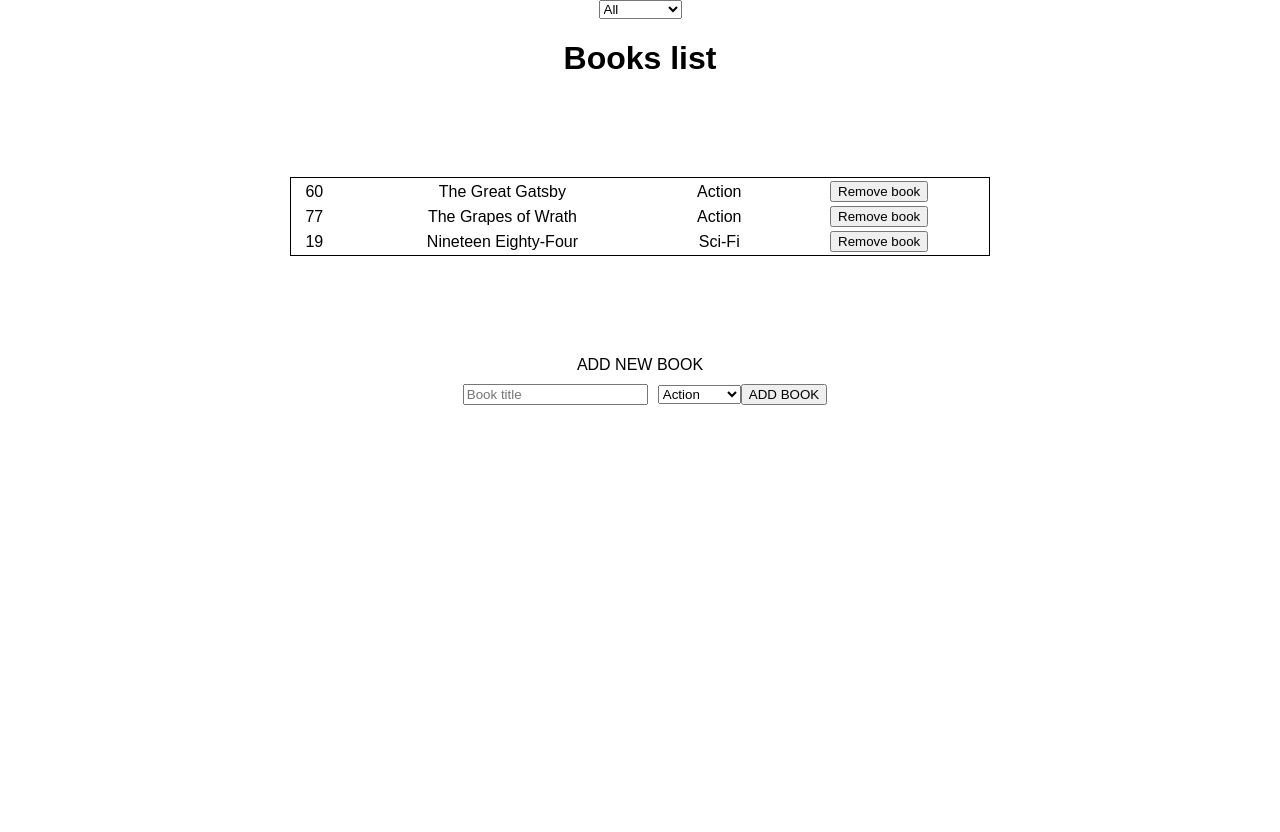
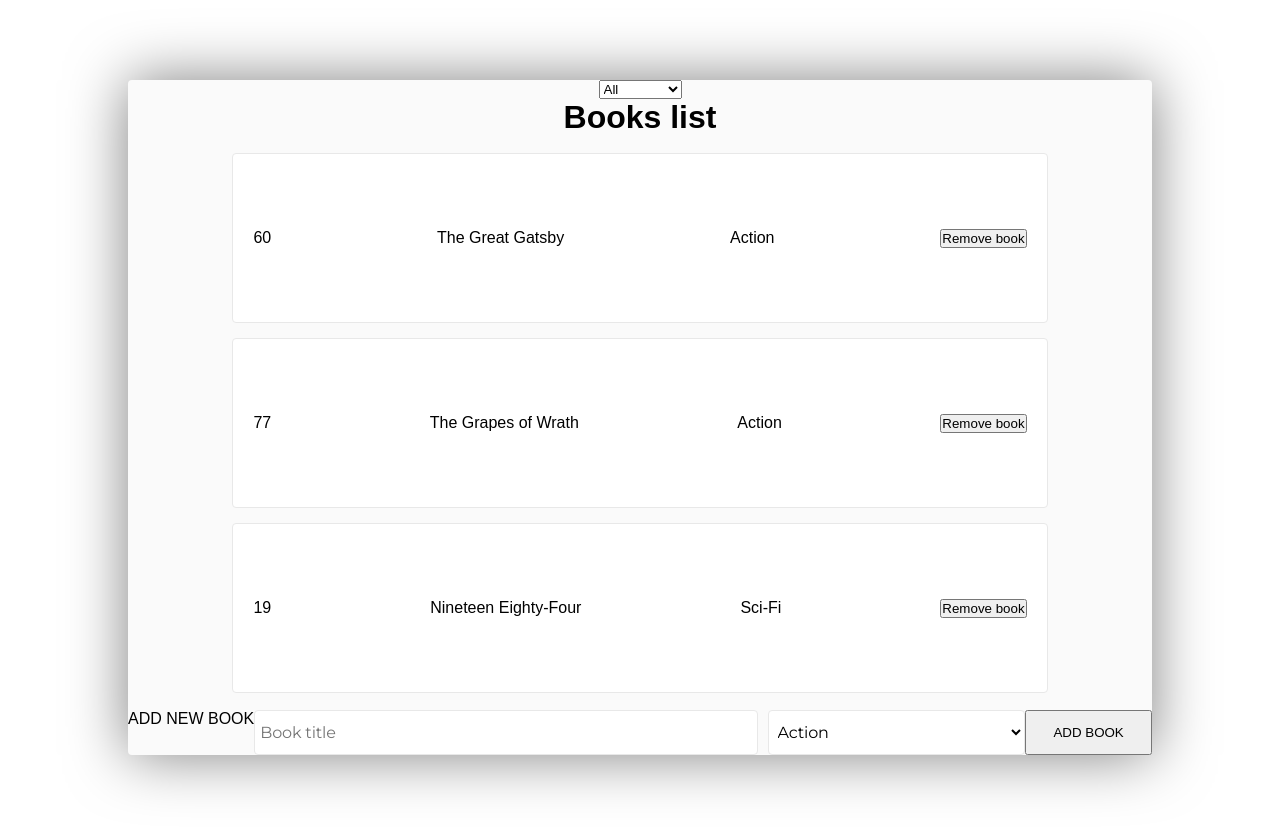
Before and after one commit to kvnlay/magic-bookstore, a React (Create React App) app: page / in a window 1280 px wide. Shown: the top 832 px of the page. Before the commit the page ends 800 px from the top, so only its background shows below. Built offline with nearby package versions, Linux system fonts and the light colour scheme.

Commit message:
Add styles

```diff
--- a/src/components/App.css
+++ b/src/components/App.css
@@ -1,21 +1,264 @@
+@import url('https://fonts.googleapis.com/css?family=Montserrat|Roboto+Slab&display=swap');
+
+* {
+  margin: 0;
+  padding: 0;
+  box-sizing: border-box;
+}
+
 body {
   font-family: Arial, Helvetica, sans-serif;
 }
 
 .App {
+  width: 80%;
+  margin: 10vh auto;
   text-align: center;
+  box-shadow: 0 0 60px 0 rgba(0, 0, 0, 0.5);
+  border-radius: 4px;
+  background-color: #fafafa;
+}
+
+.container {
+  width: 100%;
+  height: 100%;
 }
 
 .book-table {
-  margin: 100px auto;
-  border: 1px solid black;
-  width: 700px;
+  width: 80%;
+  height: 100%;
+  margin: 0 auto;
 }
 
 .book {
-  margin: 1px solid black;
+  width: 100%;
+  height: 170px;
+  border-radius: 4px;
+  margin: 15px auto;
+  padding: 15px 20px;
+  border: solid 1px #e8e8e8;
+  background-color: #ffffff;
+  display: flex;
+  justify-content: space-between;
+  align-items: center;
 }
 
-input {
+/* =================== Panel styles ==================*/
+
+.panel {
+  width: 100%;
+  height: 95px;
+  background-color: #ffffff;
+  display: flex;
+  justify-content: space-between;
+  padding: 50px 100px;
+}
+
+.logo {
+  height: 37px;
+  font-family: 'Montserrat', sans-serif;
+  font-size: 30px;
+  font-weight: bold;
+  font-style: normal;
+  font-stretch: normal;
+  line-height: normal;
+  letter-spacing: normal;
+  color: #0290ff;
+}
+
+.menu {
+  display: flex;
+  justify-content: space-between;
+  align-items: center;
+  flex: 1;
+}
+
+.panel-icon {
+  display: flex;
+  justify-content: flex-end;
+  align-items: center;
+  flex: 1;
+}
+
+.profile-icon {
+  font-size: 45px;
+  color: #0290ff;
+  border-radius: 50%;
+  border: 1px solid #e8e8e8;
+  padding: 9px;
+}
+
+.panel-book {
+  height: 16px;
+  font-family: 'Montserrat', sans-serif;
+  font-size: 13px;
+  font-weight: normal;
+  font-style: normal;
+  font-stretch: normal;
+  line-height: normal;
+  letter-spacing: 1.9px;
+  color: #121212;
+}
+
+.panel-cat {
+  height: 16px;
+  opacity: 0.5;
+  font-family: 'Montserrat', sans-serif;
+  font-size: 13px;
+  font-weight: normal;
+  font-style: normal;
+  font-stretch: normal;
+  line-height: normal;
+  letter-spacing: 1.9px;
+  color: #121212;
+}
+
+.update-button {
+  font-size: 13px;
+  letter-spacing: .5px;
+  text-align: center;
+  color: #fff;
+  min-height: 45px;
+  min-width: 173px;
+  border-radius: 3px;
+  background-color: #0290ff;
+  text-transform: uppercase;
+  border: none;
+  padding: 10px 22px;
+  margin-left: 10px;
+  display: inline-block;
+}
+
+.details {
+  display: flex;
+  flex-direction: column;
+  text-align: left;
+}
+
+.details button {
+  height: 19px;
+  border: none;
+  font-family: 'Roboto Slab', serif;
+  font-size: 14px;
+  font-weight: 300;
+  font-style: normal;
+  font-stretch: normal;
+  line-height: normal;
+  letter-spacing: normal;
+  color: #4386bf;
   margin: 10px;
 }
+
+.details button:first-child {
+  margin-left: 0;
+}
+
+.details .title {
+  height: 29px;
+  font-family: 'Roboto Slab', serif;
+  font-size: 22px;
+  font-weight: bold;
+  font-style: normal;
+  font-stretch: normal;
+  line-height: normal;
+  letter-spacing: -0.2px;
+  color: #121212;
+}
+
+.details .category {
+  height: 18px;
+  opacity: 0.5;
+  font-family: 'Montserrat', sans-serif;
+  font-size: 14px;
+  font-weight: bold;
+  font-style: normal;
+  font-stretch: normal;
+  line-height: normal;
+  letter-spacing: normal;
+  color: #121212;
+}
+
+.details .id {
+  height: 19px;
+  font-family: 'RobotoSlab', serif;
+  font-size: 14px;
+  font-weight: 300;
+  font-style: normal;
+  font-stretch: normal;
+  line-height: normal;
+  letter-spacing: normal;
+  color: #4386bf;
+}
+
+/* ============= Book form =======================*/
+
+.add-form {
+  width: 80%;
+  margin: 30px auto 100px auto;
+  text-align: left;
+}
+
+.add-form h3 {
+  height: 24px;
+  font-family: 'Montserrat', sans-serif;
+  font-size: 15px;
+  font-weight: bold;
+  font-style: normal;
+  font-stretch: normal;
+  line-height: normal;
+  letter-spacing: -0.18px;
+  color: #888888;
+}
+
+form {
+  display: flex;
+  width: 100%;
+  justify-content: space-between;
+}
+
+form input[name="title"],
+form select,
+#filter {
+  height: 45px;
+  border-radius: 4px;
+  border: 1px solid #e8e8e8;
+  background-color: #fff;
+  padding: 5px;
+  font-family: Montserrat;
+  font-size: 16px;
+  letter-spacing: -.15px;
+}
+
+form input[name="title"] {
+  flex: 2;
+  margin-right: 10px;
+}
+
+form select {
+  flex: 1;
+}
+
+form button {
+  flex: 0.5;
+}
+
+/* ============== filter styles ==================*/
+#filter {
+  margin-left: 20px;
+}
+
+.category-filter {
+  display: flex;
+  width: 80%;
+  margin: 20px auto;
+  align-items: center;
+}
+
+.category-filter label {
+  width: 100%;
+  font-size: 1.2em;
+}
+
+.category-filter select {
+  width: 80%;
+}
```
